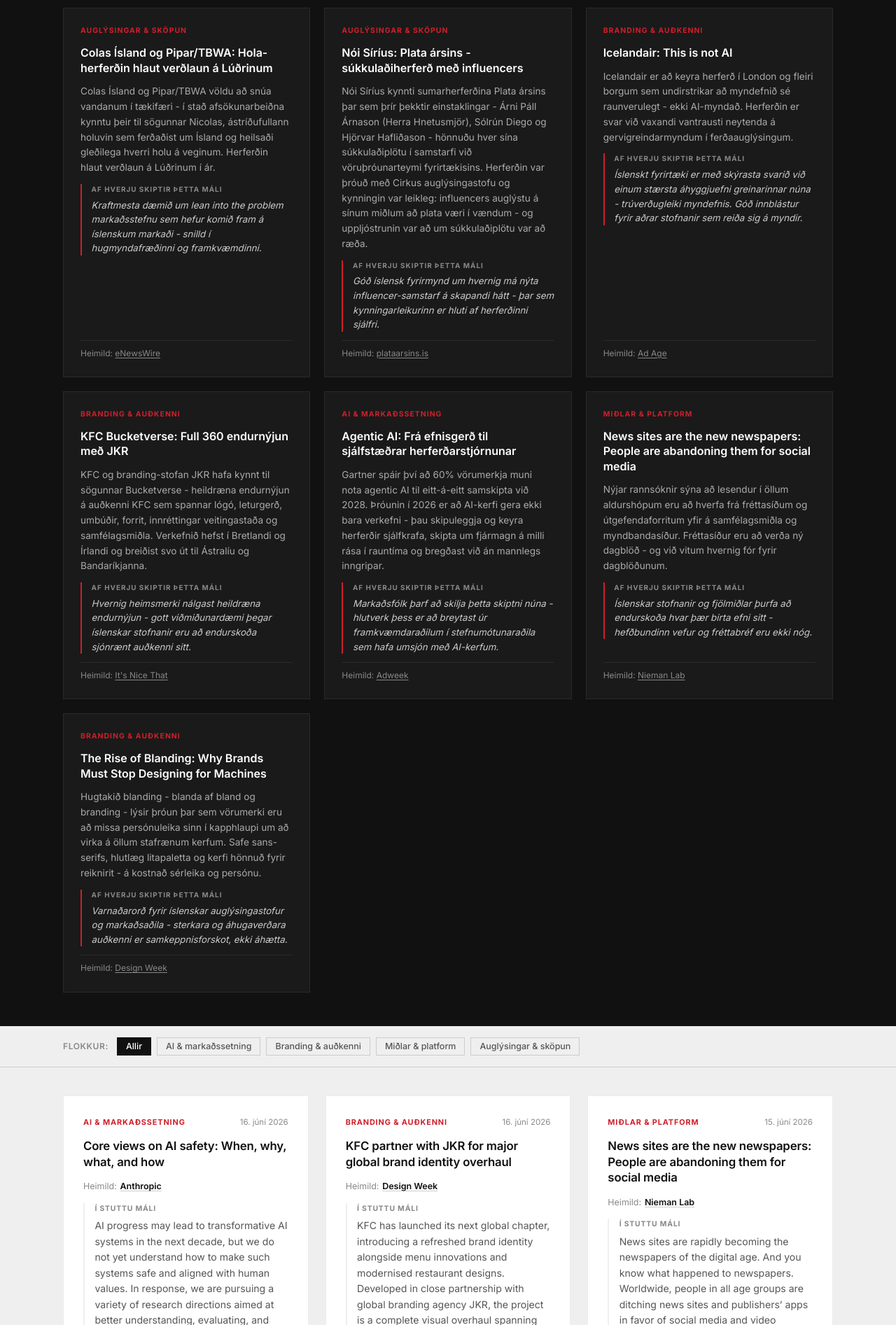
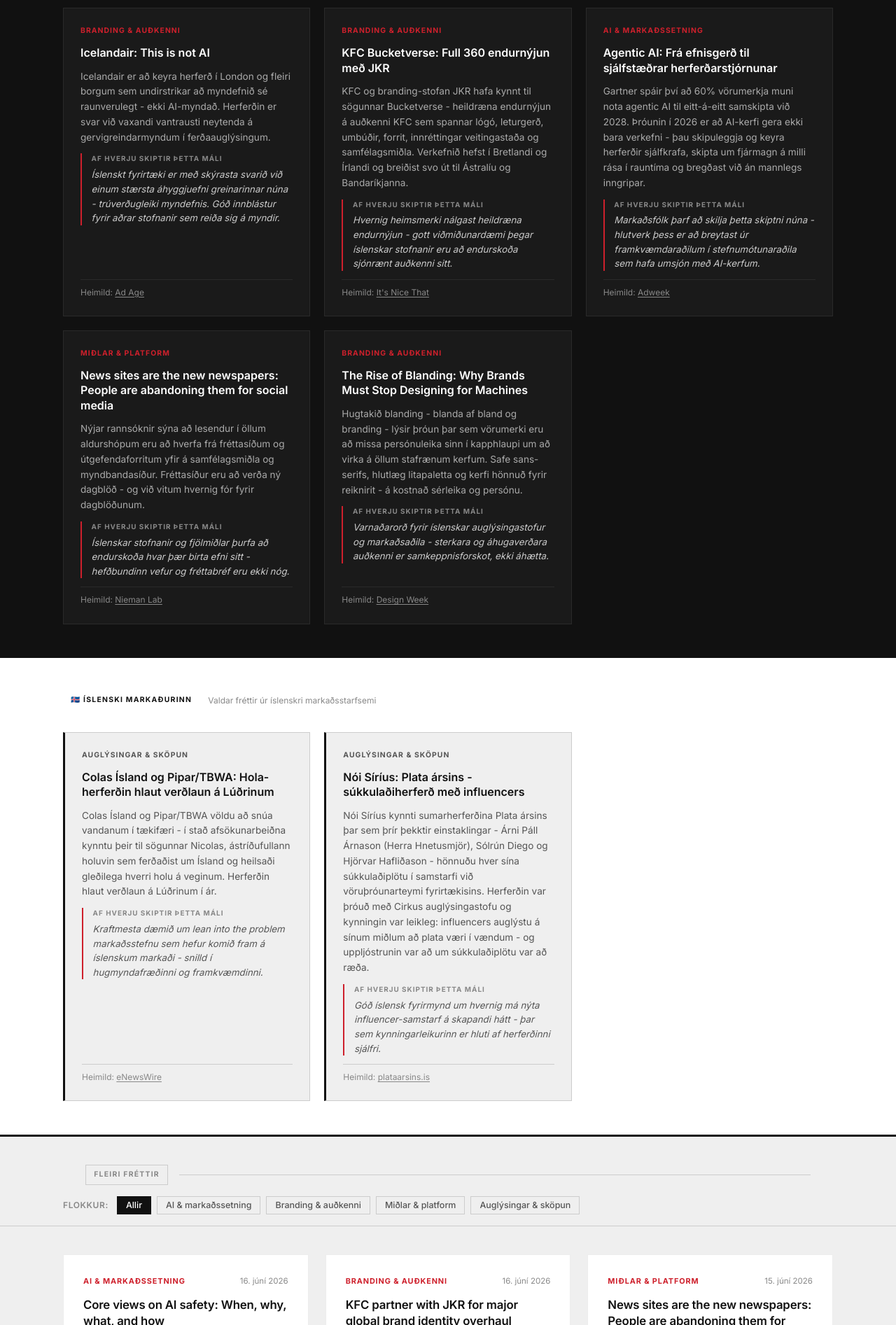
Before and after one commit to imark-iceland/trends, a website: page docs/index.html in a window 1280 px wide. Shown: the part 420-2313 px from the top of the page at 70% size. Drawn offline with Linux system fonts and the light colour scheme.

Commit message:
feat: add Íslenski markaðurinn section, restructure dashboard into three tiers

```diff
--- a/data/brief.json
+++ b/data/brief.json
@@ -2,7 +2,7 @@
   "weekId": "2026-W25",
   "publishedAt": "2026-06-22",
   "editor": "ÍMARK riststjórn",
-  "items": [
+  "iceland": [
     {
       "title": "Colas Ísland og Pipar/TBWA: Hola-herferðin hlaut verðlaun á Lúðrinum",
       "category": "Auglýsingar & sköpun",
@@ -18,7 +18,9 @@
       "link": "https://www.plataarsins.is/",
       "summary": "Nói Síríus kynnti sumarherferðina Plata ársins þar sem þrír þekktir einstaklingar - Árni Páll Árnason (Herra Hnetusmjör), Sólrún Diego og Hjörvar Hafliðason - hönnuðu hver sína súkkulaðiplötu í samstarfi við vöruþróunarteymi fyrirtækisins. Herferðin var þróuð með Cirkus auglýsingastofu og kynningin var leikleg: influencers auglýstu á sínum miðlum að plata væri í vændum - og uppljóstrunin var að um súkkulaðiplötu var að ræða.",
       "whyItMatters": "Góð íslensk fyrirmynd um hvernig má nýta influencer-samstarf á skapandi hátt - þar sem kynningarleikurinn er hluti af herferðinni sjálfri."
-    },
+    }
+  ],
+  "items": [
     {
       "title": "Icelandair: This is not AI",
       "category": "Branding & auðkenni",
--- a/docs/index.html
+++ b/docs/index.html
@@ -86,13 +86,17 @@
     .card-link { font-size: 0.78rem; font-weight: 600; color: var(--red); margin-top: auto; padding-top: 0.5rem; border-top: 1px solid var(--light); }
     .card-link:hover { text-decoration: none; opacity: 0.8; }
 
-    /* Brief */
+    /* Shared section header */
+    .section-header { display: flex; align-items: center; gap: 0.75rem; margin-bottom: 2rem; }
+    .section-badge { display: inline-block; font-size: 0.65rem; font-weight: 700; letter-spacing: 0.12em; text-transform: uppercase; padding: 0.3rem 0.7rem; }
+    .section-badge--red { background: var(--red); color: var(--white); }
+    .section-badge--white { background: var(--white); color: var(--dark); }
+    .section-badge--outline { background: none; border: 1px solid var(--grey-4); color: var(--grey-3); }
+    .section-meta { font-size: 0.75rem; color: var(--grey-3); }
+
+    /* Brief (dark) */
     .brief-section { background: var(--dark); color: var(--white); padding: 3rem var(--gap); }
     .brief-inner { max-width: var(--max-w); margin: 0 auto; }
-    .brief-eyebrow { display: flex; align-items: center; gap: 0.75rem; margin-bottom: 2rem; }
-    .brief-badge { display: inline-block; background: var(--red); color: var(--white); font-size: 0.65rem; font-weight: 700; letter-spacing: 0.12em; text-transform: uppercase; padding: 0.3rem 0.7rem; }
-    .brief-heading { font-size: clamp(1.1rem, 2.5vw, 1.4rem); font-weight: 700; letter-spacing: -0.02em; color: var(--white); }
-    .brief-meta { font-size: 0.75rem; color: var(--grey-3); }
     .brief-grid { display: grid; grid-template-columns: repeat(auto-fill, minmax(min(100%, 300px), 1fr)); gap: 1.25rem; }
     .brief-card { background: var(--grey-1); border: 1px solid var(--grey-2); padding: 1.5rem; display: flex; flex-direction: column; gap: 0.75rem; }
     .brief-card-category { font-size: 0.65rem; font-weight: 700; letter-spacing: 0.1em; text-transform: uppercase; color: var(--red); }
@@ -106,6 +110,27 @@
     .brief-card-source { font-size: 0.75rem; color: var(--grey-3); margin-top: auto; padding-top: 0.5rem; border-top: 1px solid var(--grey-2); }
     .brief-card-source a { color: var(--grey-3); text-decoration: underline; text-underline-offset: 2px; }
     .brief-card-source a:hover { color: var(--white); }
+
+    /* Iceland section (light) */
+    .iceland-section { background: var(--white); padding: 3rem var(--gap); border-bottom: 3px solid var(--dark); }
+    .iceland-inner { max-width: var(--max-w); margin: 0 auto; }
+    .iceland-grid { display: grid; grid-template-columns: repeat(auto-fill, minmax(min(100%, 300px), 1fr)); gap: 1.25rem; }
+    .iceland-card { background: var(--light); border: 1px solid var(--grey-4); border-left: 3px solid var(--dark); padding: 1.5rem; display: flex; flex-direction: column; gap: 0.75rem; }
+    .iceland-card-category { font-size: 0.65rem; font-weight: 700; letter-spacing: 0.1em; text-transform: uppercase; color: var(--text-dim); }
+    .iceland-card-title { font-size: 1rem; font-weight: 600; line-height: 1.35; color: var(--dark); }
+    .iceland-card-title a { color: inherit; }
+    .iceland-card-title a:hover { color: var(--red); text-decoration: none; }
+    .iceland-card-summary { font-size: 0.85rem; color: var(--text-dim); line-height: 1.6; }
+    .iceland-card-why { border-left: 2px solid var(--red); padding-left: 0.85rem; }
+    .iceland-card-why-label { display: block; font-size: 0.62rem; font-weight: 700; letter-spacing: 0.1em; text-transform: uppercase; color: var(--grey-3); margin-bottom: 0.25rem; }
+    .iceland-card-why p { font-size: 0.83rem; color: var(--text-dim); line-height: 1.55; font-style: italic; }
+    .iceland-card-source { font-size: 0.75rem; color: var(--grey-3); margin-top: auto; padding-top: 0.5rem; border-top: 1px solid var(--grey-4); }
+    .iceland-card-source a { color: var(--grey-3); text-decoration: underline; text-underline-offset: 2px; }
+    .iceland-card-source a:hover { color: var(--red); }
+
+    /* More news section */
+    .more-section-header { max-width: var(--max-w); margin: 0 auto 0; padding: 2.5rem var(--gap) 0; display: flex; align-items: center; gap: 1rem; }
+    .more-section-divider { flex: 1; height: 1px; background: var(--grey-4); }
 
     /* Archive */
     .archive-section { max-width: var(--max-w); margin: 0 auto 3rem; padding: 0 var(--gap); }
@@ -152,41 +177,11 @@
 
   <section class="brief-section">
     <div class="brief-inner">
-      <div class="brief-eyebrow">
-        <span class="brief-badge">Vikulegt brief</span>
-        <span class="brief-meta">Unnið af ÍMARK ritstjórn · 22. júní 2026</span>
+      <div class="section-header">
+        <span class="section-badge section-badge--red">Vikulegt brief</span>
+        <span class="section-meta">Unnið af ÍMARK ritstjórn · 22. júní 2026</span>
       </div>
       <div class="brief-grid">
-
-    <article class="brief-card">
-      <span class="brief-card-category">Auglýsingar & sköpun</span>
-      <h3 class="brief-card-title">
-        <a href="https://news.cision.com/enewswire/r/cold-roads--hot-marketing--how-iceland-s-clever--hola--campaign-became-a-global-masterclass-in-publi,c4357025" target="_blank" rel="noopener noreferrer">Colas Ísland og Pipar/TBWA: Hola-herferðin hlaut verðlaun á Lúðrinum</a>
-      </h3>
-      <p class="brief-card-summary">Colas Ísland og Pipar/TBWA völdu að snúa vandanum í tækifæri - í stað afsökunarbeiðna kynntu þeir til sögunnar Nicolas, ástríðufullann holuvin sem ferðaðist um Ísland og heilsaði gleðilega hverri holu á veginum. Herferðin hlaut verðlaun á Lúðrinum í ár.</p>
-      <div class="brief-card-why">
-        <span class="brief-card-why-label">Af hverju skiptir þetta máli</span>
-        <p>Kraftmesta dæmið um lean into the problem markaðsstefnu sem hefur komið fram á íslenskum markaði - snilld í hugmyndafræðinni og framkvæmdinni.</p>
-      </div>
-      <div class="brief-card-source">
-        Heimild: <a href="https://news.cision.com/enewswire/r/cold-roads--hot-marketing--how-iceland-s-clever--hola--campaign-became-a-global-masterclass-in-publi,c4357025" target="_blank" rel="noopener noreferrer">eNewsWire</a>
-      </div>
-    </article>
-
-    <article class="brief-card">
-      <span class="brief-card-category">Auglýsingar & sköpun</span>
-      <h3 class="brief-card-title">
-        <a href="https://www.plataarsins.is/" target="_blank" rel="noopener noreferrer">Nói Síríus: Plata ársins - súkkulaðiherferð með influencers</a>
-      </h3>
-      <p class="brief-card-summary">Nói Síríus kynnti sumarherferðina Plata ársins þar sem þrír þekktir einstaklingar - Árni Páll Árnason (Herra Hnetusmjör), Sólrún Diego og Hjörvar Hafliðason - hönnuðu hver sína súkkulaðiplötu í samstarfi við vöruþróunarteymi fyrirtækisins. Herferðin var þróuð með Cirkus auglýsingastofu og kynningin var leikleg: influencers auglýstu á sínum miðlum að plata væri í vændum - og uppljóstrunin var að um súkkulaðiplötu var að ræða.</p>
-      <div class="brief-card-why">
-        <span class="brief-card-why-label">Af hverju skiptir þetta máli</span>
-        <p>Góð íslensk fyrirmynd um hvernig má nýta influencer-samstarf á skapandi hátt - þar sem kynningarleikurinn er hluti af herferðinni sjálfri.</p>
-      </div>
-      <div class="brief-card-source">
-        Heimild: <a href="https://www.plataarsins.is/" target="_blank" rel="noopener noreferrer">plataarsins.is</a>
-      </div>
-    </article>
 
     <article class="brief-card">
       <span class="brief-card-category">Branding & auðkenni</span>
@@ -194,6 +189,7 @@
         <a href="https://adage.com/article/marketing-news-strategy/icelandairs-not-ai-campaign/2607131/" target="_blank" rel="noopener noreferrer">Icelandair: This is not AI</a>
       </h3>
       <p class="brief-card-summary">Icelandair er að keyra herferð í London og fleiri borgum sem undirstrikar að myndefnið sé raunverulegt - ekki AI-myndað. Herferðin er svar við vaxandi vantrausti neytenda á gervigreindarmyndum í ferðaauglýsingum.</p>
+
       <div class="brief-card-why">
         <span class="brief-card-why-label">Af hverju skiptir þetta máli</span>
         <p>Íslenskt fyrirtæki er með skýrasta svarið við einum stærsta áhyggjuefni greinarinnar núna - trúverðugleiki myndefnis. Góð innblástur fyrir aðrar stofnanir sem reiða sig á myndir.</p>
@@ -209,6 +205,7 @@
         <a href="https://www.itsnicethat.com/articles/jkr-kfc-graphic-design-project-150626" target="_blank" rel="noopener noreferrer">KFC Bucketverse: Full 360 endurnýjun með JKR</a>
       </h3>
       <p class="brief-card-summary">KFC og branding-stofan JKR hafa kynnt til sögunnar Bucketverse - heildræna endurnýjun á auðkenni KFC sem spannar lógó, leturgerð, umbúðir, forrit, innréttingar veitingastaða og samfélagsmiðla. Verkefnið hefst í Bretlandi og Írlandi og breiðist svo út til Ástralíu og Bandaríkjanna.</p>
+
       <div class="brief-card-why">
         <span class="brief-card-why-label">Af hverju skiptir þetta máli</span>
         <p>Hvernig heimsmerki nálgast heildræna endurnýjun - gott viðmiðunardæmi þegar íslenskar stofnanir eru að endurskoða sjónrænt auðkenni sitt.</p>
@@ -224,6 +221,7 @@
         <a href="https://www.adweek.com/brand-marketing/10-ai-marketing-trends-for-2026-agentic-ai-and-search-shifts/" target="_blank" rel="noopener noreferrer">Agentic AI: Frá efnisgerð til sjálfstæðrar herferðarstjórnunar</a>
       </h3>
       <p class="brief-card-summary">Gartner spáir því að 60% vörumerkja muni nota agentic AI til eitt-á-eitt samskipta við 2028. Þróunin í 2026 er að AI-kerfi gera ekki bara verkefni - þau skipuleggja og keyra herferðir sjálfkrafa, skipta um fjármagn á milli rása í rauntíma og bregðast við án mannlegs inngripar.</p>
+
       <div class="brief-card-why">
         <span class="brief-card-why-label">Af hverju skiptir þetta máli</span>
         <p>Markaðsfólk þarf að skilja þetta skiptni núna - hlutverk þess er að breytast úr framkvæmdaraðilum í stefnumótunaraðila sem hafa umsjón með AI-kerfum.</p>
@@ -239,6 +237,7 @@
         <a href="https://www.niemanlab.org/2026/06/news-sites-are-the-new-newspapers-people-are-abandoning-them-for-social-media/" target="_blank" rel="noopener noreferrer">News sites are the new newspapers: People are abandoning them for social media</a>
       </h3>
       <p class="brief-card-summary">Nýjar rannsóknir sýna að lesendur í öllum aldurshópum eru að hverfa frá fréttasíðum og útgefendaforritum yfir á samfélagsmiðla og myndbandasíður. Fréttasíður eru að verða ný dagblöð - og við vitum hvernig fór fyrir dagblöðunum.</p>
+
       <div class="brief-card-why">
         <span class="brief-card-why-label">Af hverju skiptir þetta máli</span>
         <p>Íslenskar stofnanir og fjölmiðlar þurfa að endurskoða hvar þær birta efni sitt - hefðbundinn vefur og fréttabréf eru ekki nóg.</p>
@@ -254,6 +253,7 @@
         <a href="https://www.designweek.co.uk/the-rise-of-blanding-why-brands-must-stop-designing-for-machines/" target="_blank" rel="noopener noreferrer">The Rise of Blanding: Why Brands Must Stop Designing for Machines</a>
       </h3>
       <p class="brief-card-summary">Hugtakið blanding - blanda af bland og branding - lýsir þróun þar sem vörumerki eru að missa persónuleika sinn í kapphlaupi um að virka á öllum stafrænum kerfum. Safe sans-serifs, hlutlæg litapaletta og kerfi hönnuð fyrir reiknirit - á kostnað sérleika og persónu.</p>
+
       <div class="brief-card-why">
         <span class="brief-card-why-label">Af hverju skiptir þetta máli</span>
         <p>Varnaðarorð fyrir íslenskar auglýsingastofur og markaðsaðila - sterkara og áhugaverðara auðkenni er samkeppnisforskot, ekki áhætta.</p>
@@ -265,6 +265,55 @@
       </div>
     </div>
   </section>
+
+
+  <section class="iceland-section">
+    <div class="iceland-inner">
+      <div class="section-header">
+        <span class="section-badge section-badge--white">🇮🇸 Íslenski markaðurinn</span>
+        <span class="section-meta">Valdar fréttir úr íslenskri markaðsstarfsemi</span>
+      </div>
+      <div class="iceland-grid">
+
+    <article class="iceland-card">
+      <span class="iceland-card-category">Auglýsingar & sköpun</span>
+      <h3 class="iceland-card-title">
+        <a href="https://news.cision.com/enewswire/r/cold-roads--hot-marketing--how-iceland-s-clever--hola--campaign-became-a-global-masterclass-in-publi,c4357025" target="_blank" rel="noopener noreferrer">Colas Ísland og Pipar/TBWA: Hola-herferðin hlaut verðlaun á Lúðrinum</a>
+      </h3>
+      <p class="iceland-card-summary">Colas Ísland og Pipar/TBWA völdu að snúa vandanum í tækifæri - í stað afsökunarbeiðna kynntu þeir til sögunnar Nicolas, ástríðufullann holuvin sem ferðaðist um Ísland og heilsaði gleðilega hverri holu á veginum. Herferðin hlaut verðlaun á Lúðrinum í ár.</p>
+
+      <div class="iceland-card-why">
+        <span class="iceland-card-why-label">Af hverju skiptir þetta máli</span>
+        <p>Kraftmesta dæmið um lean into the problem markaðsstefnu sem hefur komið fram á íslenskum markaði - snilld í hugmyndafræðinni og framkvæmdinni.</p>
+      </div>
+      <div class="iceland-card-source">
+        Heimild: <a href="https://news.cision.com/enewswire/r/cold-roads--hot-marketing--how-iceland-s-clever--hola--campaign-became-a-global-masterclass-in-publi,c4357025" target="_blank" rel="noopener noreferrer">eNewsWire</a>
+      </div>
+    </article>
+
+    <article class="iceland-card">
+      <span class="iceland-card-category">Auglýsingar & sköpun</span>
+      <h3 class="iceland-card-title">
+        <a href="https://www.plataarsins.is/" target="_blank" rel="noopener noreferrer">Nói Síríus: Plata ársins - súkkulaðiherferð með influencers</a>
+      </h3>
+      <p class="iceland-card-summary">Nói Síríus kynnti sumarherferðina Plata ársins þar sem þrír þekktir einstaklingar - Árni Páll Árnason (Herra Hnetusmjör), Sólrún Diego og Hjörvar Hafliðason - hönnuðu hver sína súkkulaðiplötu í samstarfi við vöruþróunarteymi fyrirtækisins. Herferðin var þróuð með Cirkus auglýsingastofu og kynningin var leikleg: influencers auglýstu á sínum miðlum að plata væri í vændum - og uppljóstrunin var að um súkkulaðiplötu var að ræða.</p>
+
+      <div class="iceland-card-why">
+        <span class="iceland-card-why-label">Af hverju skiptir þetta máli</span>
+        <p>Góð íslensk fyrirmynd um hvernig má nýta influencer-samstarf á skapandi hátt - þar sem kynningarleikurinn er hluti af herferðinni sjálfri.</p>
+      </div>
+      <div class="iceland-card-source">
+        Heimild: <a href="https://www.plataarsins.is/" target="_blank" rel="noopener noreferrer">plataarsins.is</a>
+      </div>
+    </article>
+      </div>
+    </div>
+  </section>
+
+  <div class="more-section-header">
+    <span class="section-badge section-badge--outline">Fleiri fréttir</span>
+    <div class="more-section-divider"></div>
+  </div>
 
   <nav class="filters" aria-label="Sía eftir flokki">
     <div class="filters-inner">
```
Also changed, not shown: src/generate.js (+77 -25 lines).
